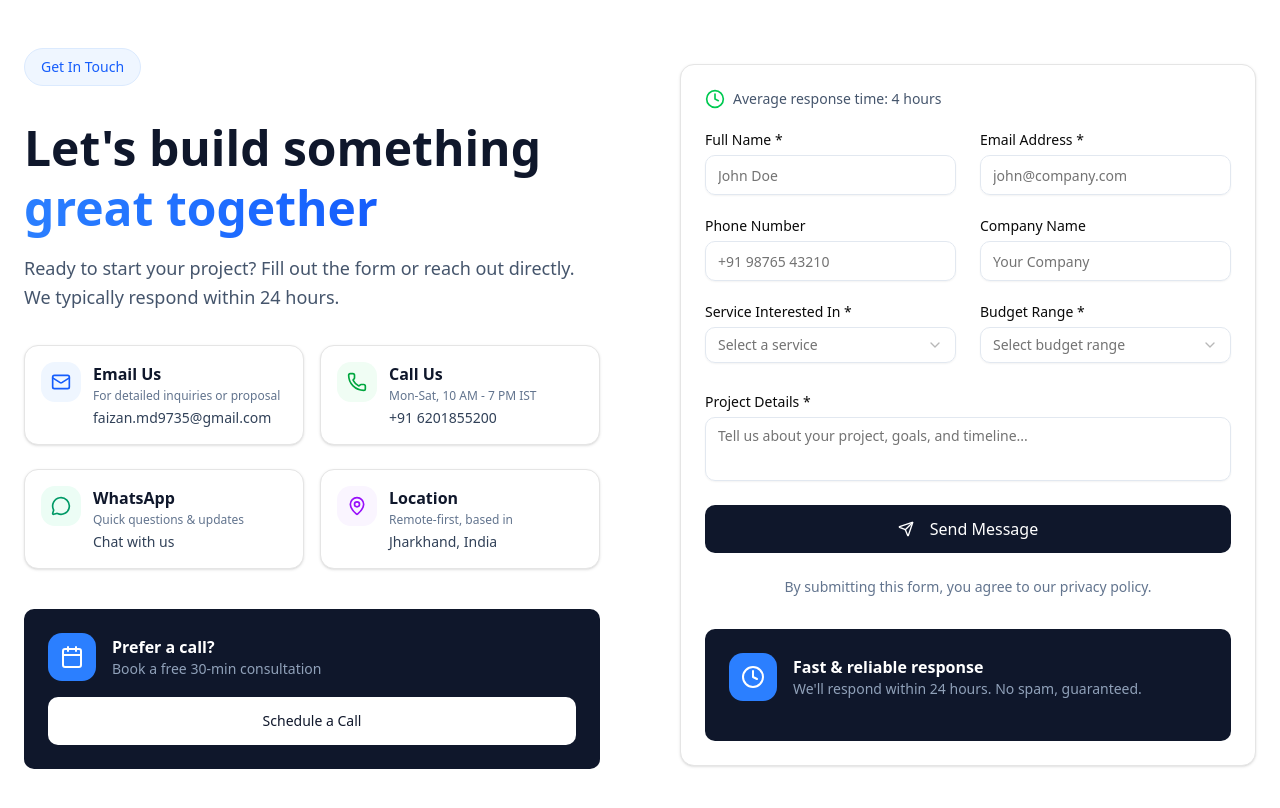
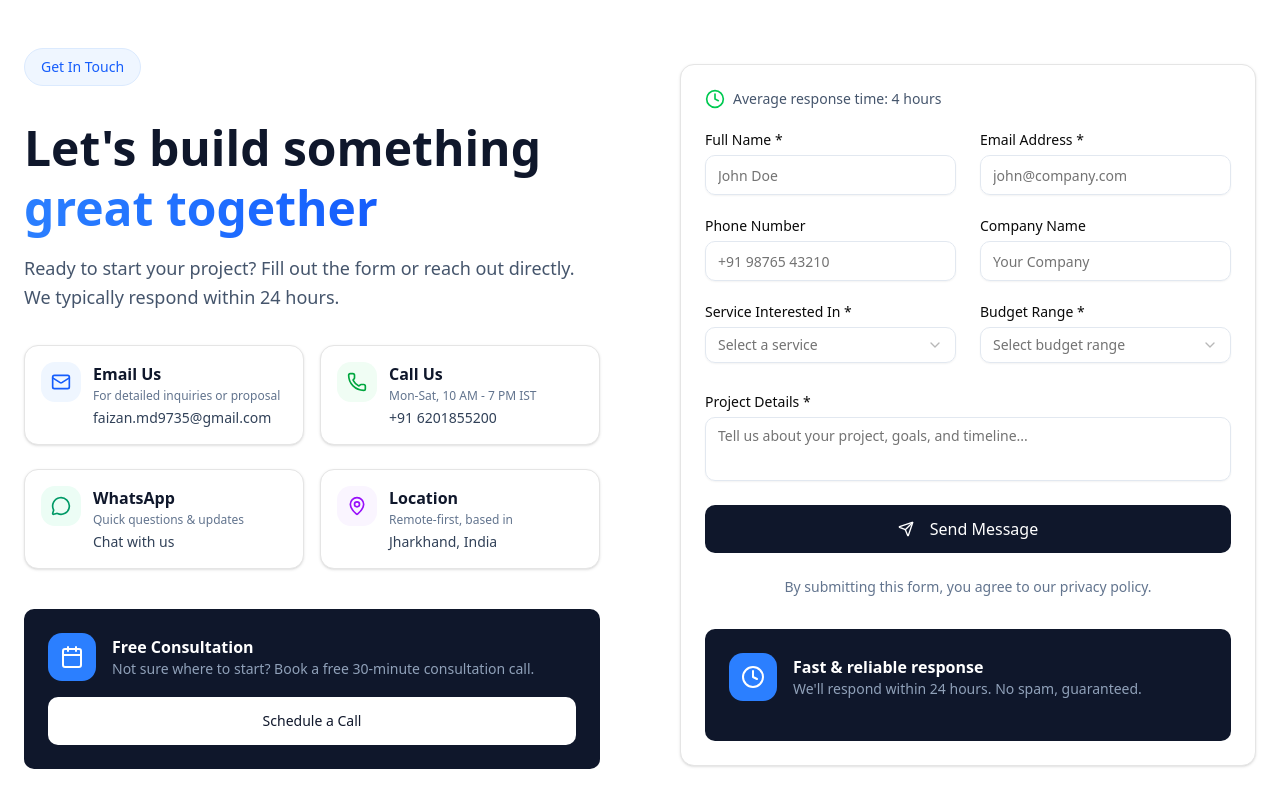
Before and after one commit to Craftbit-Solution/Craftbit, a Next.js app: page / in a window 1280 px wide. Shown: the top 808 px of the page. Built offline with nearby package versions, Linux system fonts and the light colour scheme.

Commit message:
Update consultation text and link in ContactDetails

```diff
--- a/app/Contact/components/ContactDetails.tsx
+++ b/app/Contact/components/ContactDetails.tsx
@@ -117,11 +117,13 @@ export default function ContactDetails() {
                             <Calendar className="h-6 w-6 text-white" />
                         </div>
                         <div>
-                            <h3 className="font-semibold text-white">Prefer a call?</h3>
-                            <p className="text-sm text-slate-400">Book a free 30-min consultation</p>
+                            <h3 className="font-semibold text-white">Free Consultation</h3>
+                            <p className="text-sm text-slate-400">
+                                Not sure where to start? Book a free 30-minute consultation call.
+                            </p>
                         </div>
                     </div>
-                    <a href="https://calendly.com/webcraft-studio" target="_blank" rel="noopener noreferrer">
+                    <a href="" target="_blank" rel="noopener noreferrer">
                         <Button className="w-full bg-white text-slate-900 hover:bg-slate-100 rounded-[var(--radius)] h-12 font-medium">
                             Schedule a Call
                         </Button>
```
